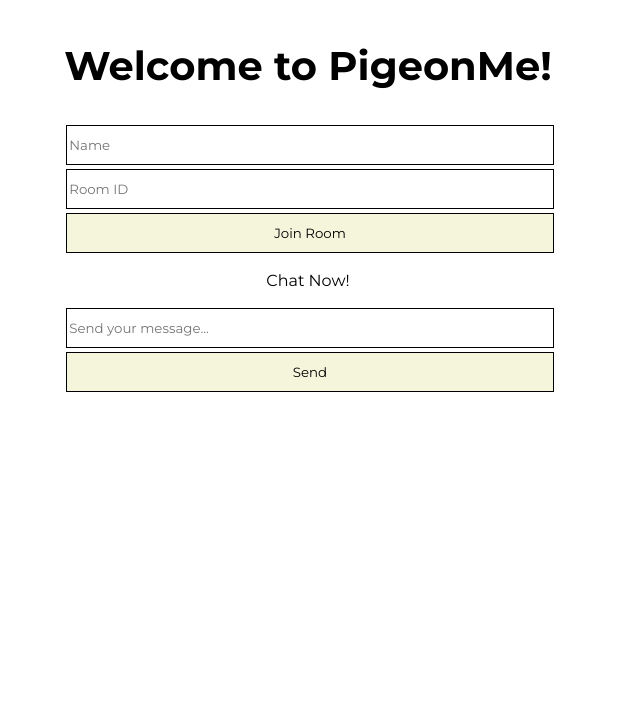
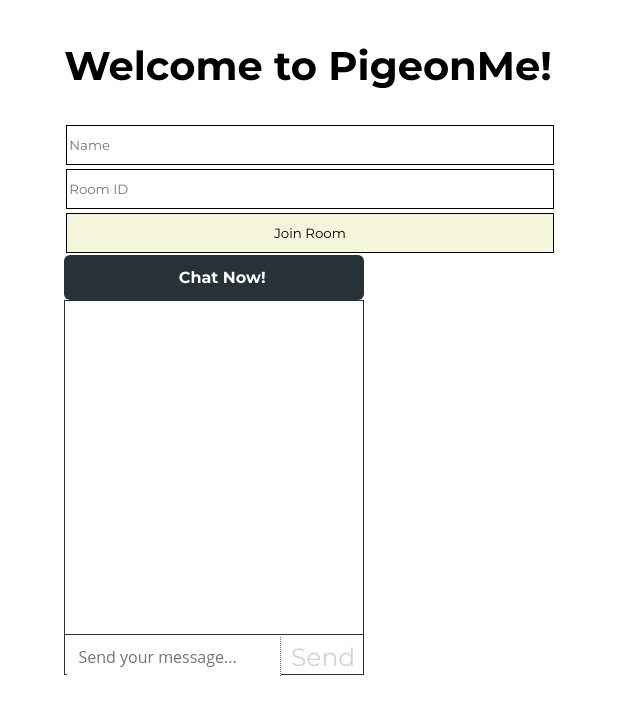
Before and after one commit to AliDzulfiqar/PigeonMeProject, a React (Create React App) app in the folder client/: page / in a window 1280 px wide. Shown: the top 714 px of the page, without its empty margins (0-640 px from the left). Built offline with nearby package versions, Linux system fonts and the light colour scheme; no server answers.

Commit message:
added css for chat

```diff
--- a/client/src/App.css
+++ b/client/src/App.css
@@ -53,3 +53,146 @@
   flex-direction: column;
   text-align: center;
 }
+
+/* CHAT */
+
+
+.chat-window {
+  width: 300px;
+  height: 420px;
+}
+
+.chat-window p {
+  margin: 0;
+}
+.chat-window .chat-header {
+  height: 45px;
+  border-radius: 6px;
+  background: #263238;
+  position: relative;
+  cursor: pointer;
+}
+.chat-window .chat-header p {
+  display: block;
+  padding: 0 1em 0 2em;
+  color: #fff;
+  font-weight: 700;
+  line-height: 45px;
+}
+
+.chat-window .chat-body {
+  height: calc(450px - (45px + 70px));
+  border: 1px solid #263238;
+  background: #fff;
+
+  position: relative;
+}
+.chat-window .chat-body .message-container {
+  width: 100%;
+  height: 100%;
+  overflow-y: scroll;
+  overflow-x: hidden;
+}
+
+.chat-window .chat-body .message-container::-webkit-scrollbar {
+  display: none;
+}
+.chat-window .chat-body .message {
+  height: auto;
+  padding: 10px;
+  display: flex;
+}
+
+.chat-window .chat-body .message .message-content {
+  width: auto;
+  height: auto;
+  min-height: 40px;
+  max-width: 120px;
+  background-color: #43a047;
+  border-radius: 5px;
+  color: white;
+  display: flex;
+  align-items: center;
+  margin-right: 5px;
+  margin-left: 5px;
+  padding-right: 5px;
+  padding-left: 5px;
+  overflow-wrap: break-word;
+  word-break: break-word;
+}
+
+#you {
+  justify-content: flex-start;
+}
+
+#you .message-content {
+  justify-content: flex-start;
+}
+
+#you .message-meta {
+  justify-content: flex-start;
+  margin-left: 5px;
+}
+
+#other {
+  justify-content: flex-end;
+}
+
+#other .message-content {
+  justify-content: flex-end;
+  background-color: cornflowerblue;
+}
+
+#other .message-meta {
+  justify-content: flex-end;
+  margin-right: 5px;
+}
+
+.message-meta #author {
+  margin-left: 10px;
+  font-weight: bold;
+}
+
+.chat-window .chat-body .message .message-meta {
+  display: flex;
+  font-size: 12px;
+}
+
+.chat-window .chat-footer {
+  height: 40px;
+  border: 1px solid #263238;
+  border-top: none;
+  display: flex;
+}
+
+.chat-window .chat-footer input {
+  height: 100%;
+  flex: 85%;
+  border: 0;
+  padding: 0 0.7em;
+  font-size: 1em;
+  border-right: 1px dotted #607d8b;
+
+  outline: none;
+  font-family: "Open Sans", sans-serif;
+}
+
+.chat-window .chat-footer button {
+  border: 0;
+  display: grid;
+  place-items: center;
+  cursor: pointer;
+  flex: 15%;
+  height: 100%;
+  background: transparent;
+  outline: none;
+  font-size: 25px;
+  color: lightgray;
+}
+
+.chat-window .chat-footer button:hover {
+  color: #43a047;
+}
+.hide {
+  opacity: 0 !important;
+}
--- a/client/src/Chat.js
+++ b/client/src/Chat.js
@@ -23,12 +23,12 @@
     }, [socket])
 
     return (
-        <div>
-            <div className="chat__header">
+        <div className='chat-window'>
+            <div className="chat-header">
                 <p>Chat Now!</p>
             </div>
-            <div className="chat__body"></div>
-            <div className="chat__footer">
+            <div className="chat-body"></div>
+            <div className="chat-footer">
                 <input type="text" placeholder='Send your message...' onChange={(event) => {
                     SetCurrentMessage(event.target.value);
                 }}/>
```
